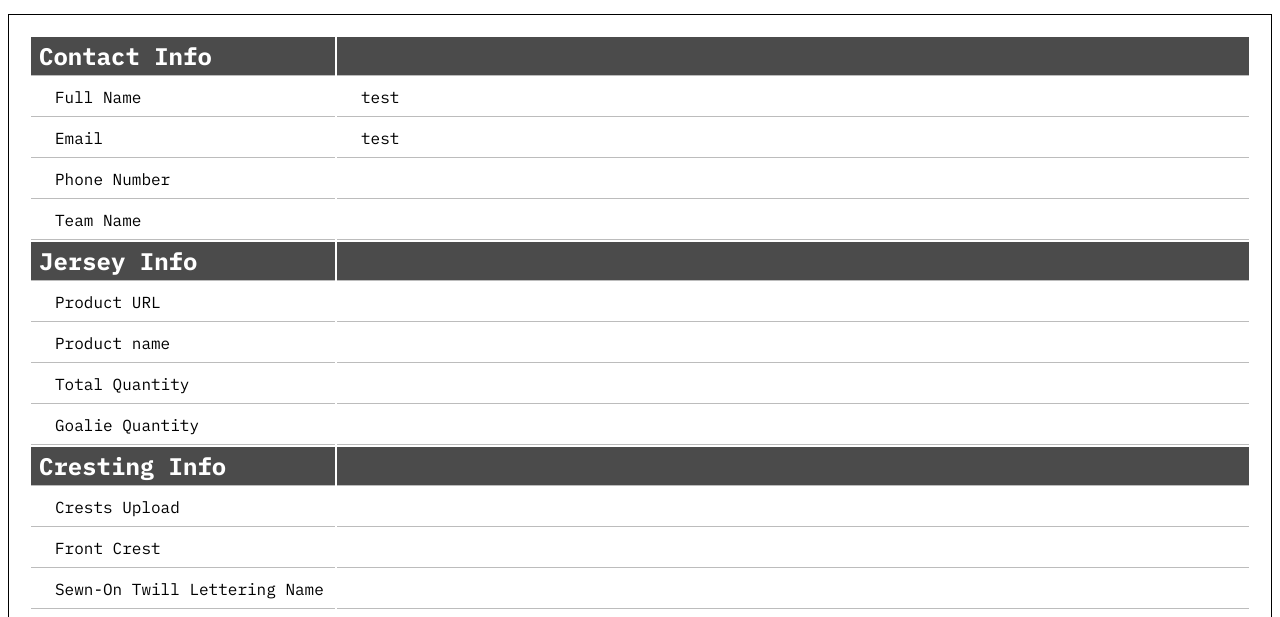
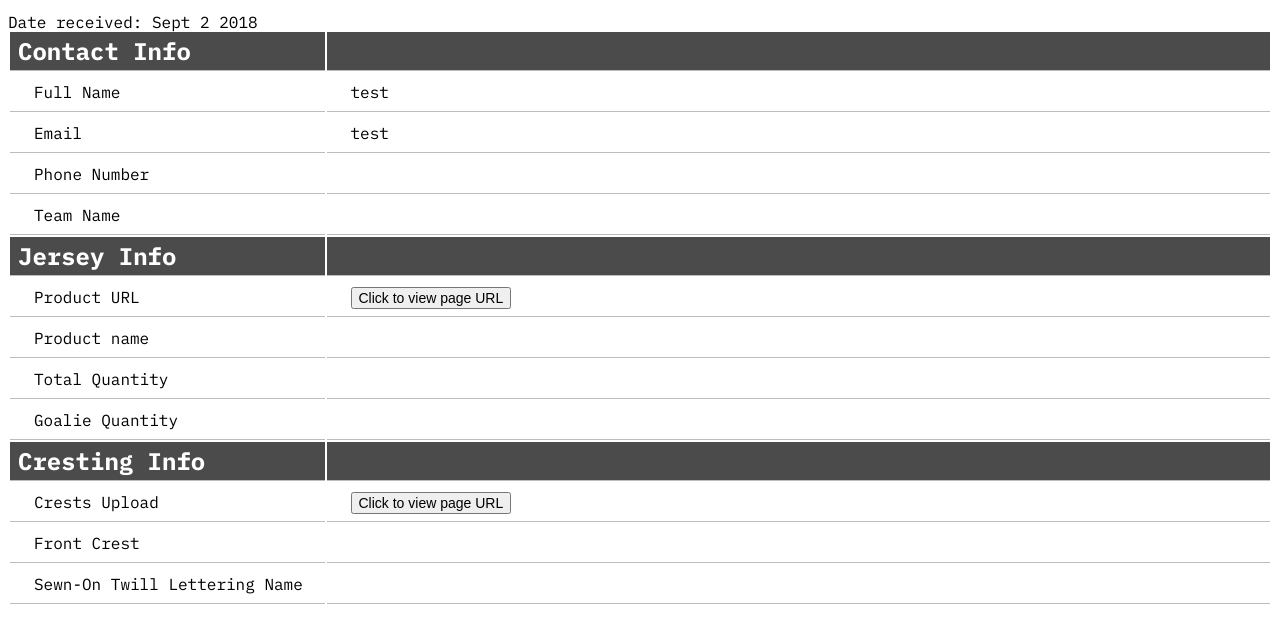
Before and after one commit to djtvaq/bigStickForms, a plain HTML site: page index.html in a window 1280 px wide. Shown: the part 183-800 px from the top of the page. Drawn offline with Linux system fonts and the light colour scheme.

Commit message:
Add more info in header, fix formatting

```diff
--- a/index.html
+++ b/index.html
@@ -6,7 +6,6 @@
     <meta http-equiv="X-UA-Compatible" content="IE=edge">
     <meta name="viewport" content="width=device-width, initial-scale=1.0">
     <title>Webflow Form Submission</title>
-
     <link rel="stylesheet" href="https://fonts.googleapis.com/css2?family=IBM+Plex+Mono:wght@400;700">
     <link rel="stylesheet" href="styles.css">
 
@@ -14,16 +13,13 @@
 
 <body>
 
-
-
     <div class="header">
         <img src="https://uploads-ssl.webflow.com/6138c8df177d7ed17a4cf0ab/613f58f0e90e8d6a2af72c69_BigStickLogoLandscape.png"
             alt="Big Stick Logo" class="logo" width="150">
 
-        <h1 class="heading">Pro Jersey Quote</h1>
+        <h1>Pro Jersey Quote</h1>
+        <div>Date received: Sept 2 2018</div>
     </div>
-
-    <div class="formWrapper">
 
 
     <table>
@@ -54,7 +50,11 @@
         </tr>
         <tr>
             <td>Product URL</td>
-                <td></td>
+            <td>
+                <a href="" target="_blank">
+                    <button>Click to view page URL</button>
+                </a>
+            </td>
         </tr>
         <tr>
             <td>Product name</td>
@@ -74,7 +74,11 @@
         </tr>
         <tr>
             <td>Crests Upload</td>
-                <td></td>
+            <td>
+                <a href="" target="_blank">
+                    <button>Click to view page URL</button>
+                </a>
+            </td>
         </tr>
         <tr>
             <td>Front Crest</td>
@@ -179,10 +183,6 @@
 
     </table>
 
-    </div>
-
-
-
     <footer>
         <div class="flexCenter">
             <p>Copyright Big Stick Custom Jerseys</p>
```
Lines whose indentation alone changed are shown as unchanged.
